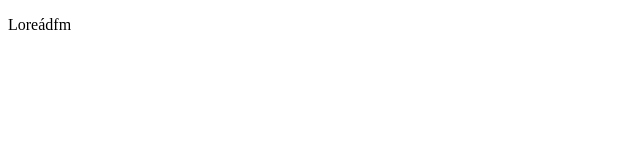
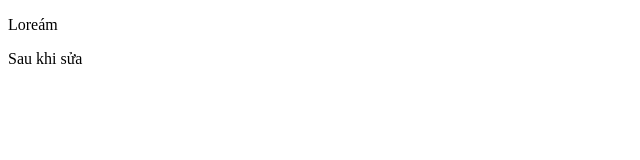
Before and after one commit to Ward005/Project-1, a plain HTML site: page index.html in a window 1280 px wide. Shown: the full height of the page, 0-640 px from the left. Drawn offline with Linux system fonts and the light colour scheme.

Commit message:
Sửa lần 1

```diff
--- a/index.html
+++ b/index.html
@@ -6,6 +6,7 @@
     <title>Document</title>
   </head>
   <body>
-    <p>Loreádfm</p>
+    <p>Loreám</p>
+    <p>Sau khi sửa</p>
   </body>
 </html>
```
Also changed, not shown: ds.html (+2 -1 lines).
